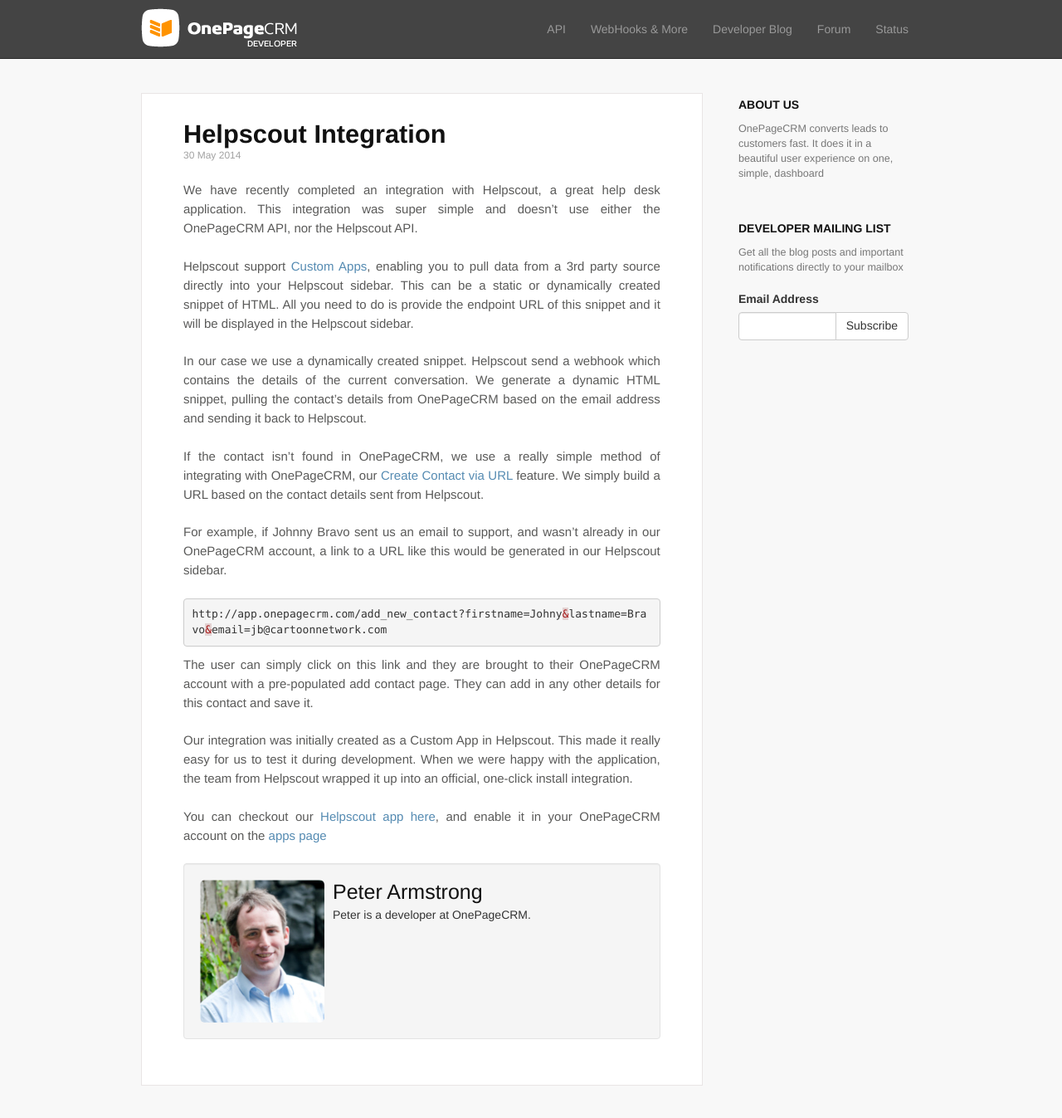
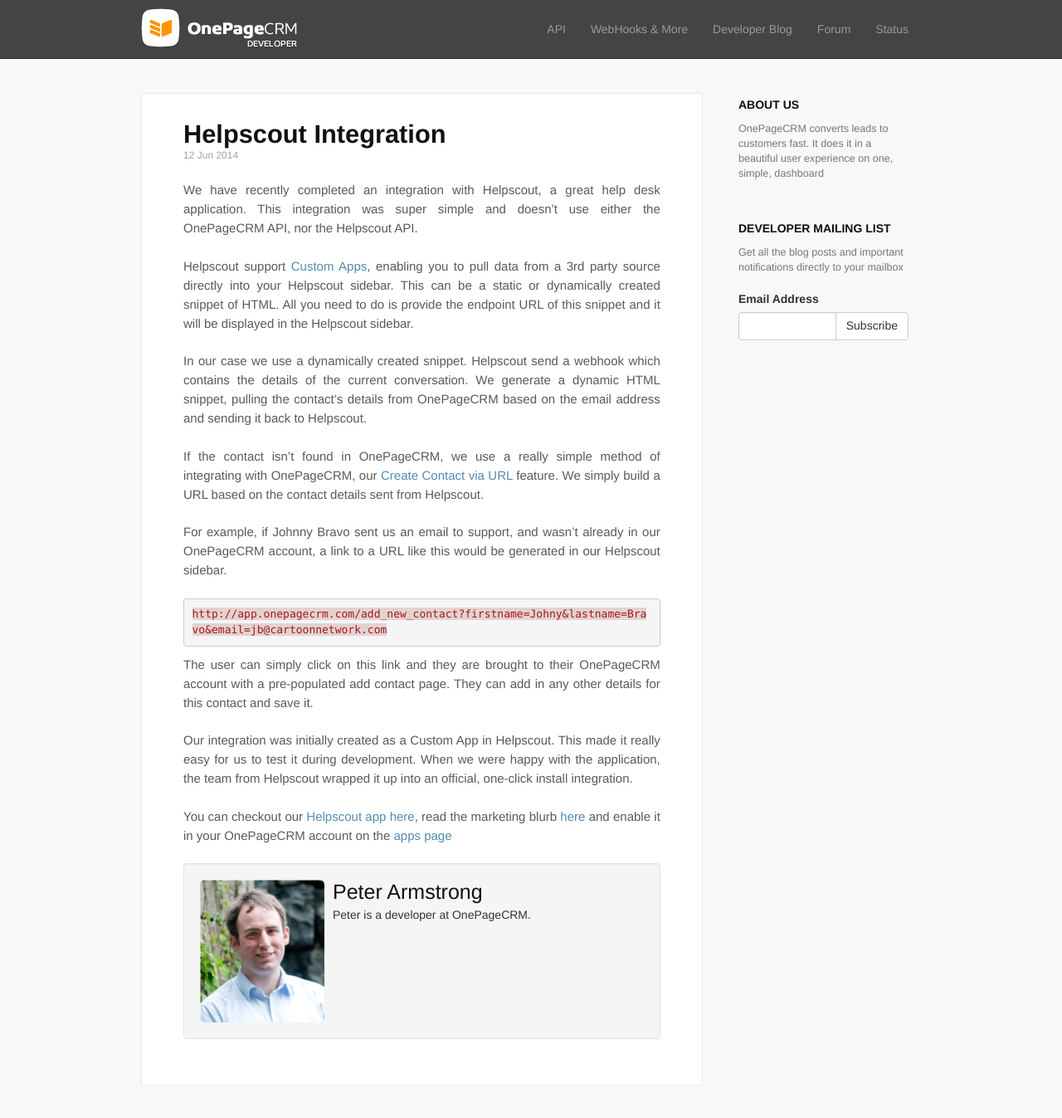
Before and after one commit to OnePageCRM/OnePageCRM.github.io, a Jekyll site: the page built from _posts/2014-05-30-helpscout-integration.md, in a window 1280 px wide and 1378 px high. Shown: the top 1347 px of the window at 83% size. Built offline with Jekyll 4.4.1, drawn with Linux system fonts in a browser that asks for light colours; nearby versions of some CDN libraries; Markdown is read by kramdown in place of the engine named in the settings; a script that is not in the unit is left out.

Commit message:
blogs touches

```diff
--- a/_posts/2014-05-30-helpscout-integration.md
+++ b/_posts/2014-05-30-helpscout-integration.md
@@ -4,7 +4,7 @@
 slug: "helpscout-integration"
 category: blog
 author: peter
-date: 2014-05-30 13:24:22
+date: 2014-06-12 13:24:22
 excerpt: We have recently completed an integration with Helpscout, a great help desk application. This integration was super simple and doesn't use either API. Here's how we did it.
 ---
 
@@ -19,7 +19,7 @@
 
 For example, if Johnny Bravo sent us an email to support, and wasn't already in our OnePageCRM account, a link to a URL like this would be generated in our Helpscout sidebar.
 
-{% highlight html %}
+{% highlight http %}
 http://app.onepagecrm.com/add_new_contact?firstname=Johny&lastname=Bravo&email=jb@cartoonnetwork.com
 
 {% endhighlight %}
@@ -29,4 +29,4 @@
 
 Our integration was initially created as a Custom App in Helpscout. This made it really easy for us to test it during development. When we were happy with the application, the team from Helpscout wrapped it up into an official, one-click install integration.
 
-You can checkout our [Helpscout app here](https://www.helpscout.net/apps/onepagecrm/), and enable it in your OnePageCRM account on the [apps page](https://app.onepagecrm.com/apps/)
+You can checkout our [Helpscout app here](https://www.helpscout.net/apps/onepagecrm/), read the marketing blurb [here](http://blog.onepagecrm.com/applications-updates/integration-helpscout) and enable it in your OnePageCRM account on the [apps page](https://app.onepagecrm.com/apps/)
```
